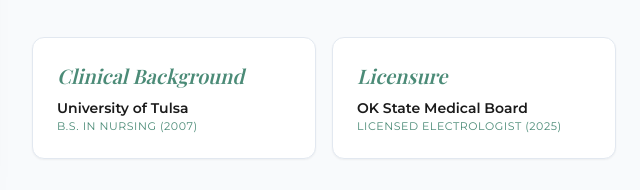
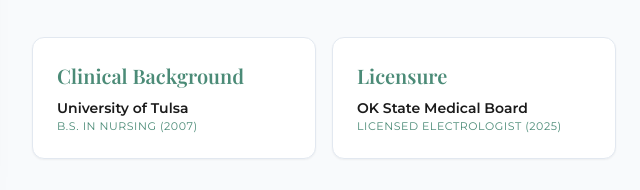
Before and after one commit to Paintballskaguy/tulsa_electrology, a plain HTML site: page index.html in a window 1280 px wide. Shown: the part 3344-3534 px from the top of the page, 640-1280 px from the left. Drawn offline with nearby package versions, Linux system fonts and the light colour scheme; a web font is replaced by a local one.

Commit message:
removed Italics from clinical background.

```diff
--- a/index.html
+++ b/index.html
@@ -295,12 +295,12 @@
 
                     <div class="mt-10 grid sm:grid-cols-2 gap-4">
                         <div class="bg-white p-6 rounded-xl border border-slate-200 shadow-sm">
-                            <div class="text-brandSage mb-2 italic font-serif text-xl">Clinical Background</div>
+                            <div class="text-brandSage mb-2 font-serif text-xl">Clinical Background</div>
                             <p class="text-sm font-bold text-brandDark">University of Tulsa</p>
                             <p class="text-[11px] text-brandSage uppercase tracking-wider">B.S. in Nursing (2007)</p>
                         </div>
                         <div class="bg-white p-6 rounded-xl border border-slate-200 shadow-sm">
-                            <div class="text-brandSage mb-2 italic font-serif text-xl">Licensure</div>
+                            <div class="text-brandSage mb-2 font-serif text-xl">Licensure</div>
                             <p class="text-sm font-bold text-brandDark">OK State Medical Board</p>
                             <p class="text-[11px] text-brandSage uppercase tracking-wider">Licensed Electrologist (2025)</p>
                         </div>
```
